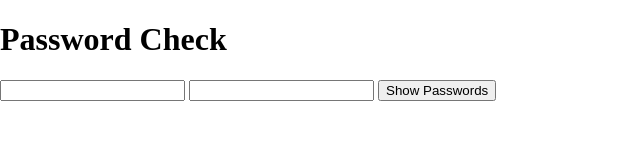
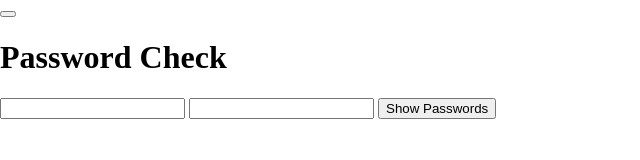
Before and after one commit to Yokosumi/checkpoint-web-apps-foundation, a plain HTML site: page index.html in a window 1280 px wide. Shown: the whole page, without its empty margins (0-640 px from the left). Drawn offline with Linux system fonts and the light colour scheme.

Commit message:
test: added button to trigger event

```diff
--- a/index.html
+++ b/index.html
@@ -16,6 +16,7 @@
     <title>Document</title>
   </head>
   <body>
+    <button id="test"></button>
     <main id="wrapper">
       <h1>Password Check</h1>
       <input type="password" id="firstPassword" />
```
